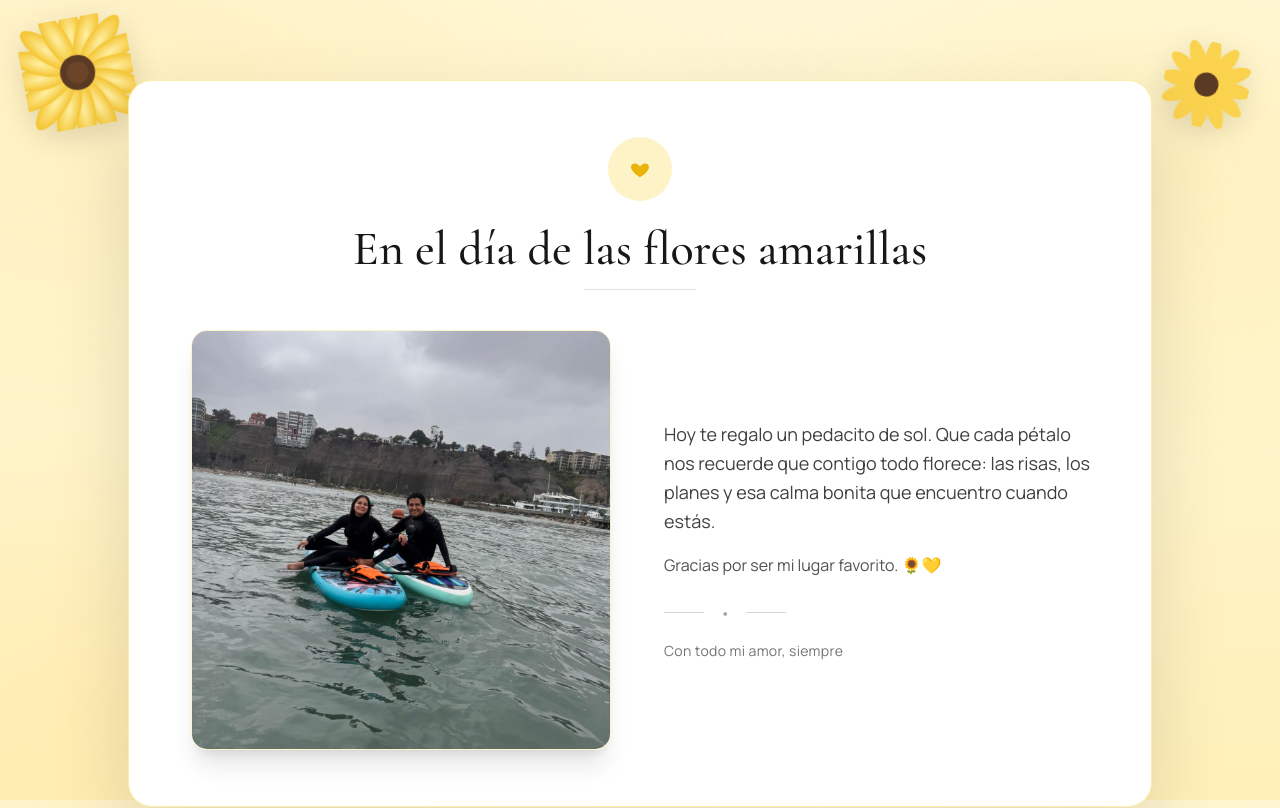
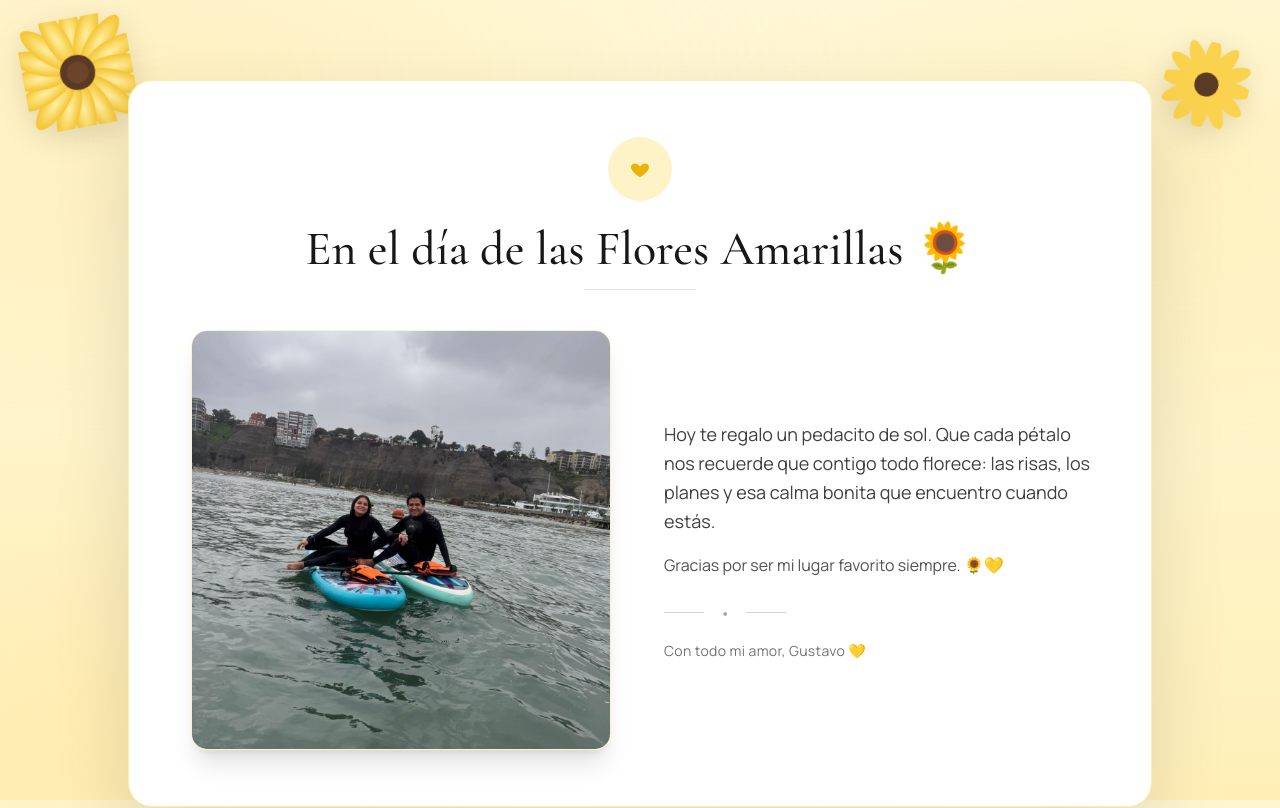
Before and after one commit to hablaplay-dev/flores-amarillas, a plain HTML site: page index.html in a window 1280 px wide. Shown: the top 808 px of the page. Drawn offline with nearby package versions, Linux system fonts and the light colour scheme.

Commit message:
Update index.html

```diff
--- a/index.html
+++ b/index.html
@@ -3,7 +3,7 @@
 <head>
   <meta charset="utf-8" />
   <meta name="viewport" content="width=device-width,initial-scale=1" />
-  <title>Flores amarillas 🌻</title>
+  <title>Flores amarillas para Mara 🌻</title>
 
   <!-- Tailwind -->
   <script src="https://cdn.tailwindcss.com"></script>
@@ -118,7 +118,7 @@
             <svg width="22" height="22" viewBox="0 0 24 24" fill="#eab308" aria-hidden="true"><path d="M12 21s-7.5-4.35-9.33-9.02C1.31 9.3 3.13 6 6.5 6 8.46 6 9.9 7.14 12 9.25 14.1 7.14 15.54 6 17.5 6c3.37 0 5.19 3.3 3.83 5.98C19.5 16.65 12 21 12 21z"/></svg>
           </div>
           <h1 class="text-neutral-900 text-4xl md:text-5xl leading-tight">
-            En el día de las flores amarillas
+            En el día de las Flores Amarillas 🌻
           </h1>
           <div class="w-28 h-px bg-neutral-300/70 mx-auto mt-4"></div>
         </header>
@@ -137,7 +137,7 @@
               todo florece: las risas, los planes y esa calma bonita que encuentro cuando estás.
             </p>
             <p class="mt-4 text-neutral-600">
-              Gracias por ser mi lugar favorito. <span aria-label="girasol">🌻</span><span aria-label="corazón amarillo">💛</span>
+              Gracias por ser mi lugar favorito siempre. <span aria-label="girasol">🌻</span><span aria-label="corazón amarillo">💛</span>
             </p>
 
             <div class="flex md:justify-start justify-center items-center gap-4 mt-6">
@@ -147,7 +147,7 @@
             </div>
 
             <p class="mt-4 text-sm tracking-wide text-neutral-500">
-              Con todo mi amor, siempre
+              Con todo mi amor, Gustavo 💛
             </p>
           </div>
         </div>
```
